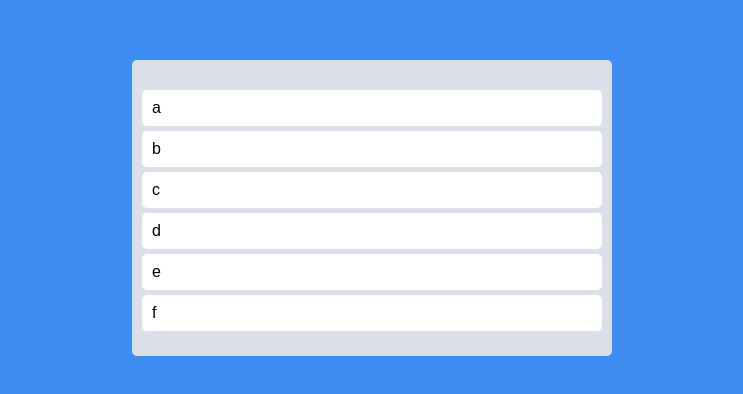
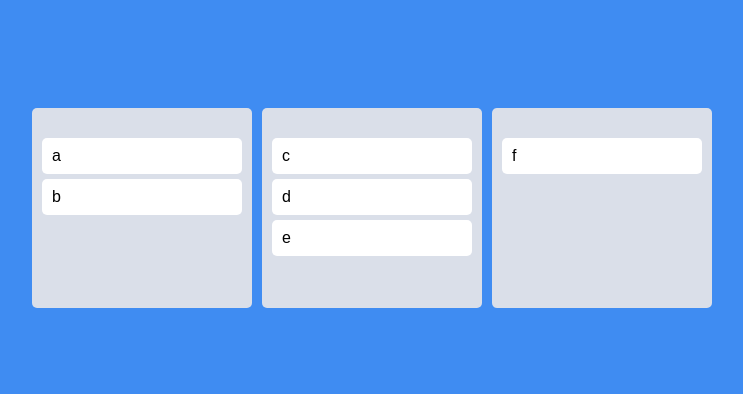
Before and after one commit to HyonHyonKOR/react-masterclass, a React (Create React App) app: page / in a window 1280 px wide. Shown: the part 192-586 px from the top of the page, without its empty margins (268-1011 px from the left). Built offline with nearby package versions, Linux system fonts and the light colour scheme.

Commit message:
feat:create multi board

```diff
--- a/src/App.tsx
+++ b/src/App.tsx
@@ -1,17 +1,12 @@
 import { useAtom } from "jotai";
-import {
-  DragDropContext,
-  Droppable,
-  Draggable,
-  DropResult,
-} from "react-beautiful-dnd";
+import { DragDropContext, DropResult } from "react-beautiful-dnd";
 import styled from "styled-components";
 import { toDosAtom } from "./atoms";
-import DraggableCard from "./components/DraggableCard";
+import Board from "./components/Board";
 
 const Wrapper = styled.div`
   display: flex;
-  max-width: 480px;
+  max-width: 680px;
   height: 100vh;
   margin: 0 auto;
   justify-content: center;
@@ -21,21 +16,8 @@ const Wrapper = styled.div`
 const Boards = styled.div`
   display: grid;
   width: 100%;
-  grid-template-columns: repeat(1, 1fr);
-`;
-
-const Board = styled.div`
-  padding: 30px 10px 20px 10px;
-  background-color: ${(props) => props.theme.boardColor};
-  border-radius: 5px;
-  min-height: 200px;
-`;
-
-const Card = styled.div`
-  border-radius: 5px;
-  padding: 10px;
-  background-color: ${(props) => props.theme.cardColor};
-  margin-bottom: 5px;
+  gap: 10px;
+  grid-template-columns: repeat(3, 1fr);
 `;
 
 export default function App() {
@@ -43,27 +25,20 @@ export default function App() {
   const onDragEnd = ({ draggableId, destination, source }: DropResult) => {
     if (destination?.index === undefined) return;
 
-    setToDos((oldToDos) => {
-      const copyToDos = [...oldToDos];
-      copyToDos.splice(source.index, 1);
-      copyToDos.splice(destination?.index, 0, draggableId);
-      return copyToDos;
-    });
+    // setToDos((oldToDos) => {
+    //   const copyToDos = [...oldToDos];
+    //   copyToDos.splice(source.index, 1);
+    //   copyToDos.splice(destination?.index, 0, draggableId);
+    //   return copyToDos;
+    // });
   };
   return (
     <DragDropContext onDragEnd={onDragEnd}>
       <Wrapper>
         <Boards>
-          <Droppable droppableId="one">
-            {(provided) => (
-              <Board ref={provided.innerRef} {...provided.droppableProps}>
-                {toDos.map((toDo, index) => (
-                  <DraggableCard key={toDo} index={index} toDo={toDo} />
-                ))}
-                {provided.placeholder}
-              </Board>
-            )}
-          </Droppable>
+          {Object.keys(toDos).map((boardId) => (
+            <Board boardId={boardId} key={boardId} toDos={toDos[boardId]} />
+          ))}
         </Boards>
       </Wrapper>
     </DragDropContext>
--- a/src/atoms.tsx
+++ b/src/atoms.tsx
@@ -1,3 +1,11 @@
 import { atom } from "jotai";
 
-export const toDosAtom = atom(["a", "b", "c", "d", "e", "f"]);
+interface IToDoState {
+  [key: string]: string[];
+}
+
+export const toDosAtom = atom<IToDoState>({
+  to_do: ["a", "b"],
+  doing: ["c", "d", "e"],
+  done: ["f"],
+});
--- /dev/null
+++ b/src/components/Board.tsx
@@ -0,0 +1,30 @@
+import { Droppable } from "react-beautiful-dnd";
+import DraggableCard from "./DraggableCard";
+import styled from "styled-components";
+
+interface IBoardProps {
+  toDos: string[];
+  boardId: string;
+}
+
+const Wrapper = styled.div`
+  padding: 30px 10px 20px 10px;
+  background-color: ${(props) => props.theme.boardColor};
+  border-radius: 5px;
+  min-height: 200px;
+`;
+
+export default function Board({ toDos, boardId }: IBoardProps) {
+  return (
+    <Droppable droppableId={boardId}>
+      {(provided) => (
+        <Wrapper ref={provided.innerRef} {...provided.droppableProps}>
+          {toDos.map((toDo, index) => (
+            <DraggableCard key={toDo} index={index} toDo={toDo} />
+          ))}
+          {provided.placeholder}
+        </Wrapper>
+      )}
+    </Droppable>
+  );
+}
--- a/src/components/DraggableCard.tsx
+++ b/src/components/DraggableCard.tsx
@@ -16,7 +16,7 @@ const Card = styled.div`
 
 function DraggableCard({ toDo, index }: IDraggableCardProps) {
   return (
-    <Draggable key={toDo} draggableId={toDo} index={index}>
+    <Draggable draggableId={toDo} index={index}>
       {(provided) => (
         <Card
           ref={provided.innerRef}
```
Also changed, not shown: src/AppMentors.tsx (added, +41 -0 lines), 1 other file (tests, documents, lock files or other folders).
